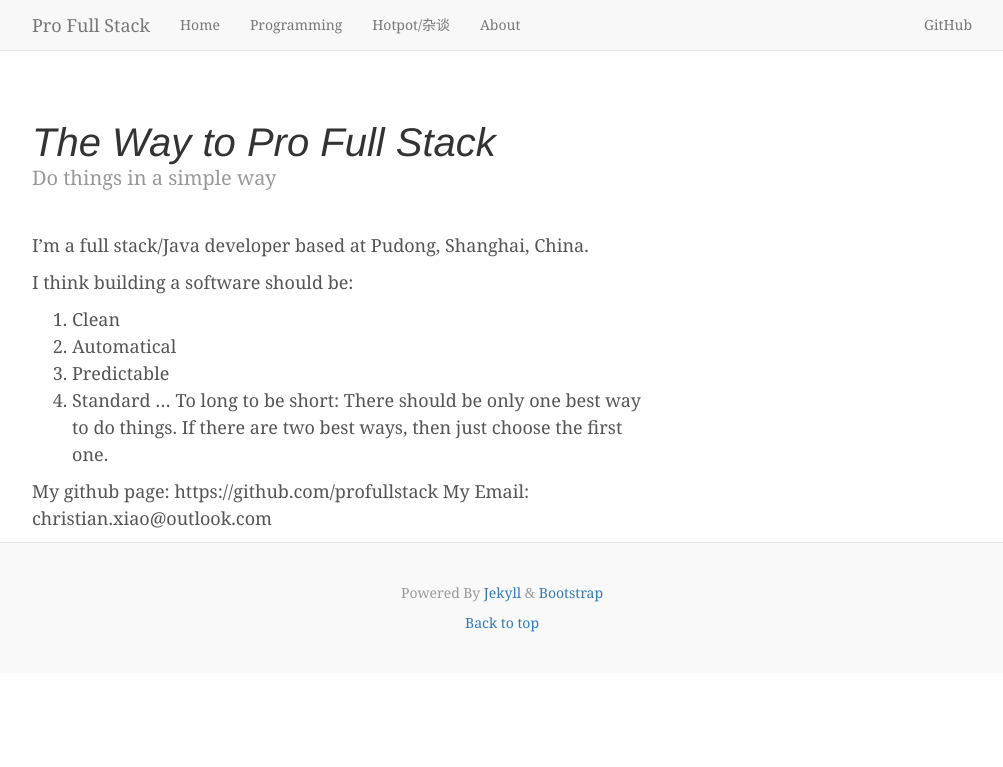
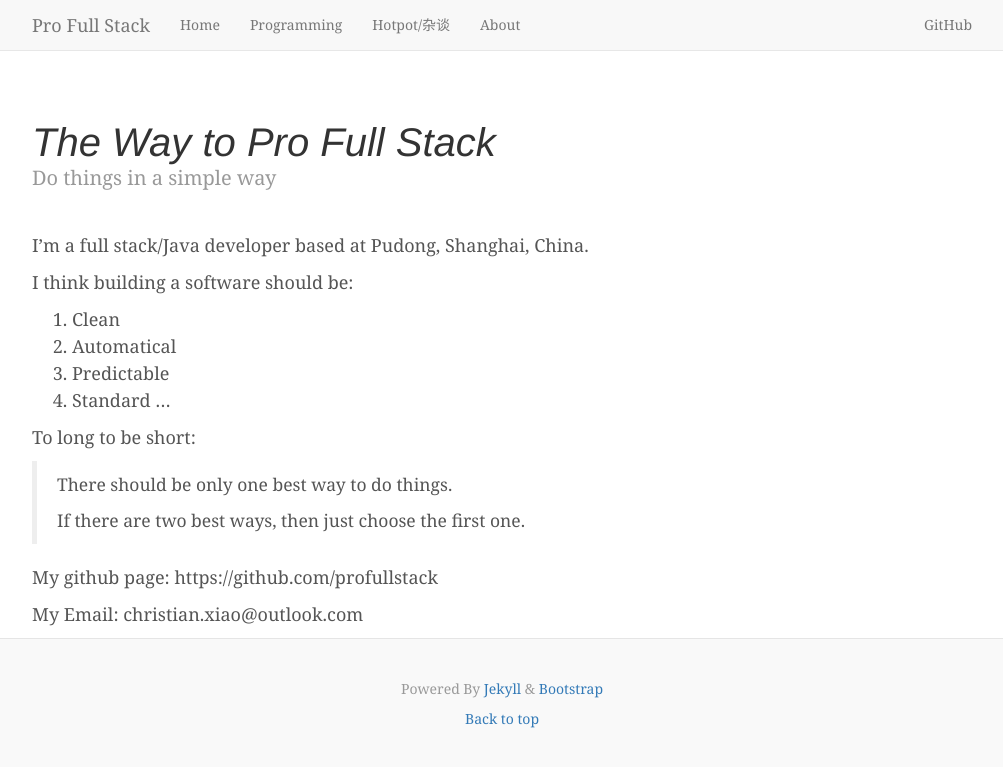
Before and after one commit to christianxiao/christianxiao.github.io, a Jekyll site: the page built from about.md, in a window 1280 px wide. Shown: the top 767 px of the page, without its empty margins (138-1141 px from the left). Built offline with Jekyll 4.4.1, drawn with Linux system fonts in a browser that asks for light colours.

```diff
--- a/about.md
+++ b/about.md
@@ -11,9 +11,12 @@ I think building a software should be:
 3. Predictable
 4. Standard
 ...
+
 To long to be short:
-There should be only one best way to do things.
-If there are two best ways, then just choose the first one.
+> There should be only one best way to do things.
+>
+> If there are two best ways, then just choose the first one.
 
 My github page: https://github.com/profullstack
+
 My Email: christian.xiao@outlook.com
```
